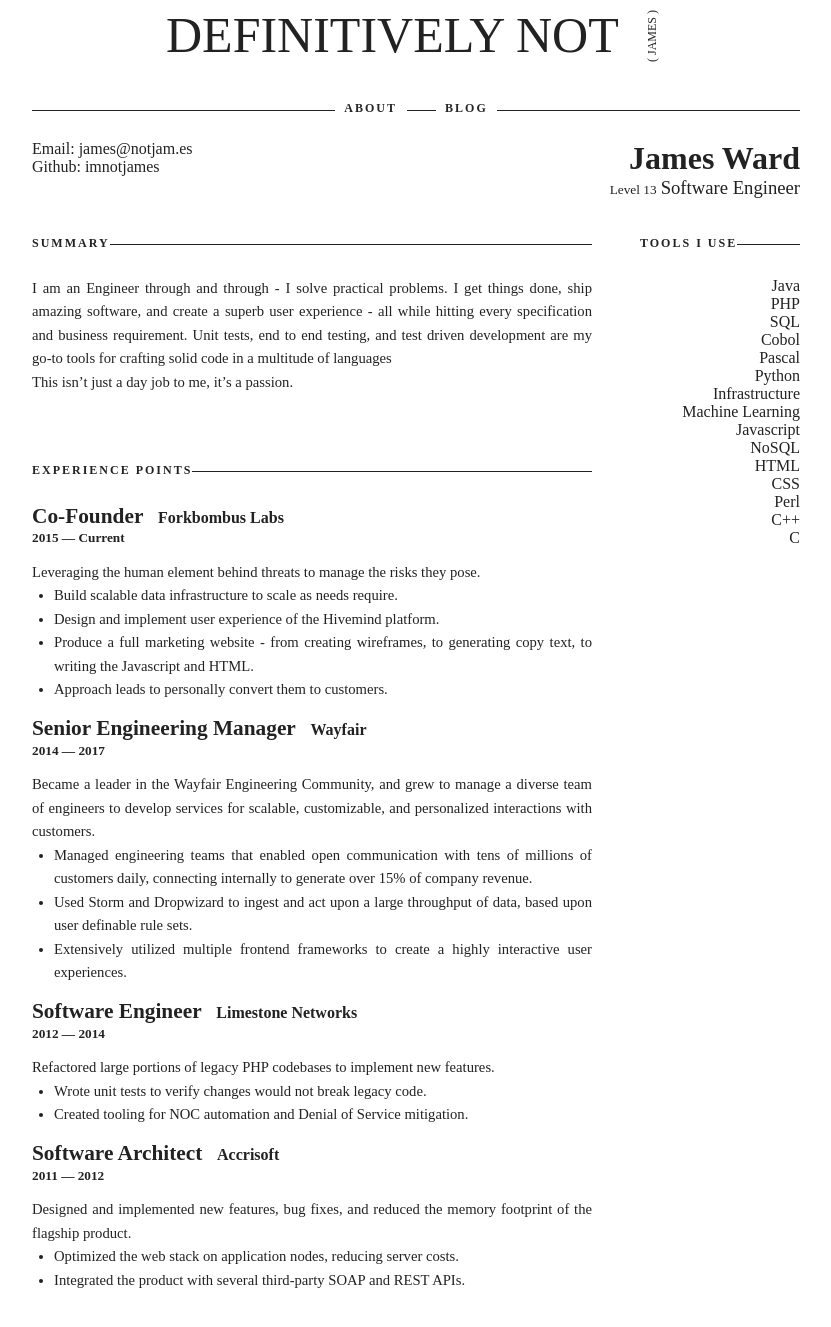
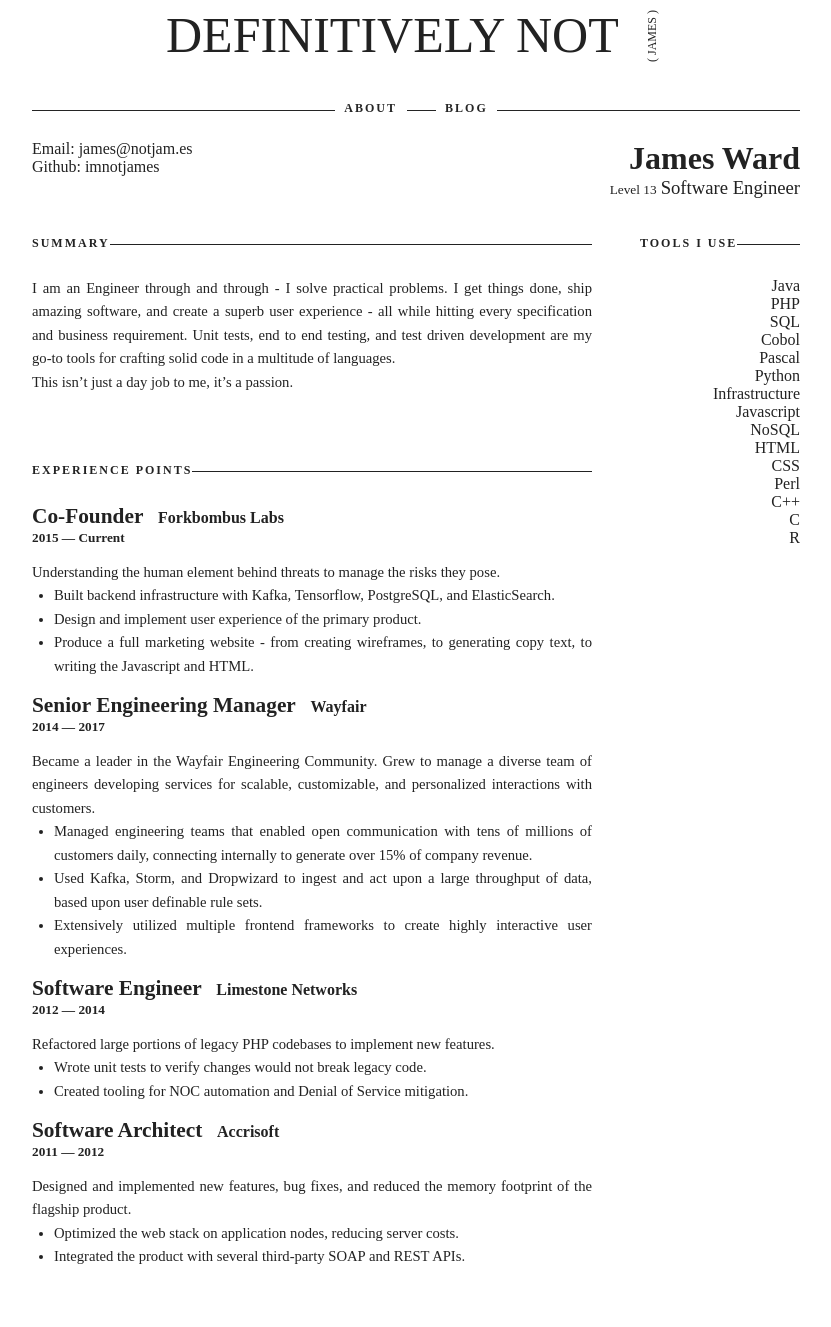
Before and after one commit to imnotjames/imnotjames.github.io, a Jekyll site: the page built from resume.html, in a window 1280 px wide and 1391 px high. Shown: the top 1327 px of the window, without its empty margins (224-1055 px from the left). Built offline with Jekyll 4.4.1, drawn with Linux system fonts in a browser that asks for light colours; some web fonts are replaced.

Commit message:
clean up resume some

```diff
--- a/_data/resume.json
+++ b/_data/resume.json
@@ -16,7 +16,7 @@
 				"url": "http://github.com/imnotjames/"
 			}
 		],
-		"summary": "I am an Engineer through and through - I solve practical problems. I get things done, ship amazing software, and create a superb user experience - all while hitting every specification and business requirement.  Unit tests, end to end testing, and test driven development are my go-to tools for crafting solid code in a multitude of languages\n\nThis isn't just a day job to me, it's a passion."
+		"summary": "I am an Engineer through and through - I solve practical problems. I get things done, ship amazing software, and create a superb user experience - all while hitting every specification and business requirement.  Unit tests, end to end testing, and test driven development are my go-to tools for crafting solid code in a multitude of languages.\n\nThis isn't just a day job to me, it's a passion."
 	},
 	"work": [
 		{
@@ -24,12 +24,11 @@
 			"position": "Co-Founder",
 			"website": "https://forkbomb.us",
 			"startDate": "November 15, 2015",
-			"summary": "Leveraging the human element behind threats to manage the risks they pose.",
+			"summary": "Understanding the human element behind threats to manage the risks they pose.",
 			"highlights": [
-				"Build scalable data infrastructure to scale as needs require.",
-				"Design and implement user experience of the Hivemind platform.",
-				"Produce a full marketing website - from creating wireframes, to generating copy text, to writing the Javascript and HTML.",
-				"Approach leads to personally convert them to customers."
+				"Built backend infrastructure with Kafka, Tensorflow, PostgreSQL, and ElasticSearch.",
+				"Design and implement user experience of the primary product.",
+				"Produce a full marketing website - from creating wireframes, to generating copy text, to writing the Javascript and HTML."
 			]
 		},
 		{
@@ -38,11 +37,11 @@
 			"website": "http://wayfair.com",
 			"startDate": "February 17th, 2014",
 			"endDate": "February 15th, 2017",
-			"summary": "Became a leader in the Wayfair Engineering Community, and grew to manage a diverse team of engineers to develop services for scalable, customizable, and personalized interactions with customers.",
+			"summary": "Became a leader in the Wayfair Engineering Community. Grew to manage a diverse team of engineers developing services for scalable, customizable, and personalized interactions with customers.",
 			"highlights": [
 				"Managed engineering teams that enabled open communication with tens of millions of customers daily, connecting internally to generate over 15% of company revenue.",
-				"Used Storm and Dropwizard to ingest and act upon a large throughput of data, based upon user definable rule sets.",
-				"Extensively utilized multiple frontend frameworks to create a highly interactive user experiences."
+				"Used Kafka, Storm, and Dropwizard to ingest and act upon a large throughput of data, based upon user definable rule sets.",
+				"Extensively utilized multiple frontend frameworks to create highly interactive user experiences."
 			]
 		},
 		{
@@ -120,7 +119,8 @@
 			"keywords": [
 				"Django",
 				"Twisted",
-				"pandas"
+				"Pandas",
+				"Keras"
 			]
 		},
 		{
@@ -130,36 +130,19 @@
 				"Linux",
 				"Windows",
 				"Chef",
-				"Puppet",
 				"Kubernetes",
 				"Docker",
-				"Helm",
-
-			]
-		},
-		{
-			"name": "Machine Learning",
-			"level": "Intermediate",
-			"keywords": [
-				"Keras",
-				"TensorFlow",
-				"R",
-
+				"Helm"
 			]
 		},
 		{
 			"name": "Javascript",
 			"level": "Advanced",
 			"keywords": [
-				"ES6",
-				"ES7",
-				"Angular",
+				"ES.Next",
 				"nodeJS",
 				"Express",
-				"Backbone.js",
-				"jQuery",
-				"Underscore",
-				"Lo-dash",
+				"Tensorflow.js",
 				"React",
 				"Redux"
 			]
@@ -196,18 +179,33 @@
 		{
 			"name": "Perl",
 			"level": "Intermediate",
-			"keywords": []
+			"keywords": [
+				"Mojolicious",
+				"CGI"
+			]
 		},
 		{
 			"name": "C++",
 			"level": "Intermediate",
-			"keywords": []
+			"keywords": [
+				"Boost"
+			]
 		},
 		{
 			"name": "C",
 			"level": "Intermediate",
+			"keywords": [
+				"C11",
+				"C99",
+				"CMake"
+			]
+		},
+		{
+			"name": "R",
+			"level": "Intermediate",
 			"keywords": []
 		}
+
 	],
 	"languages":[
 		{
```
